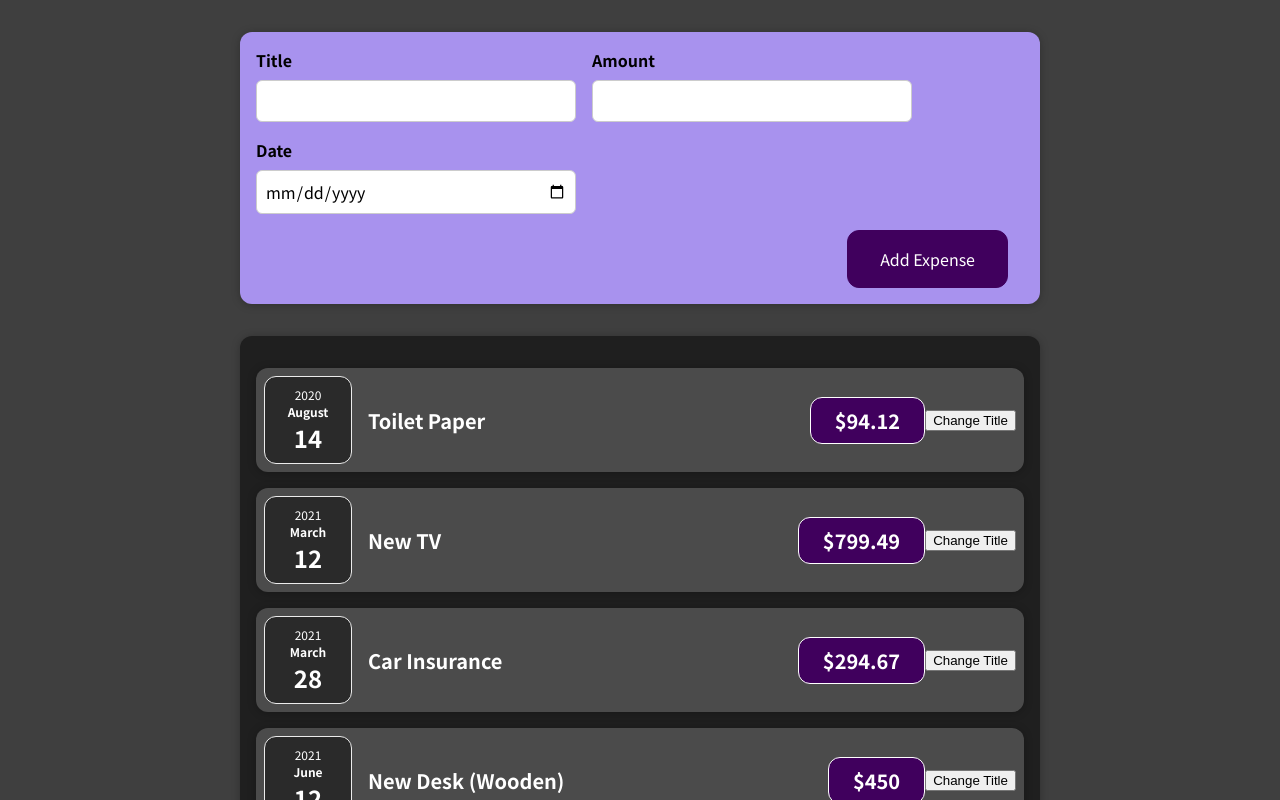
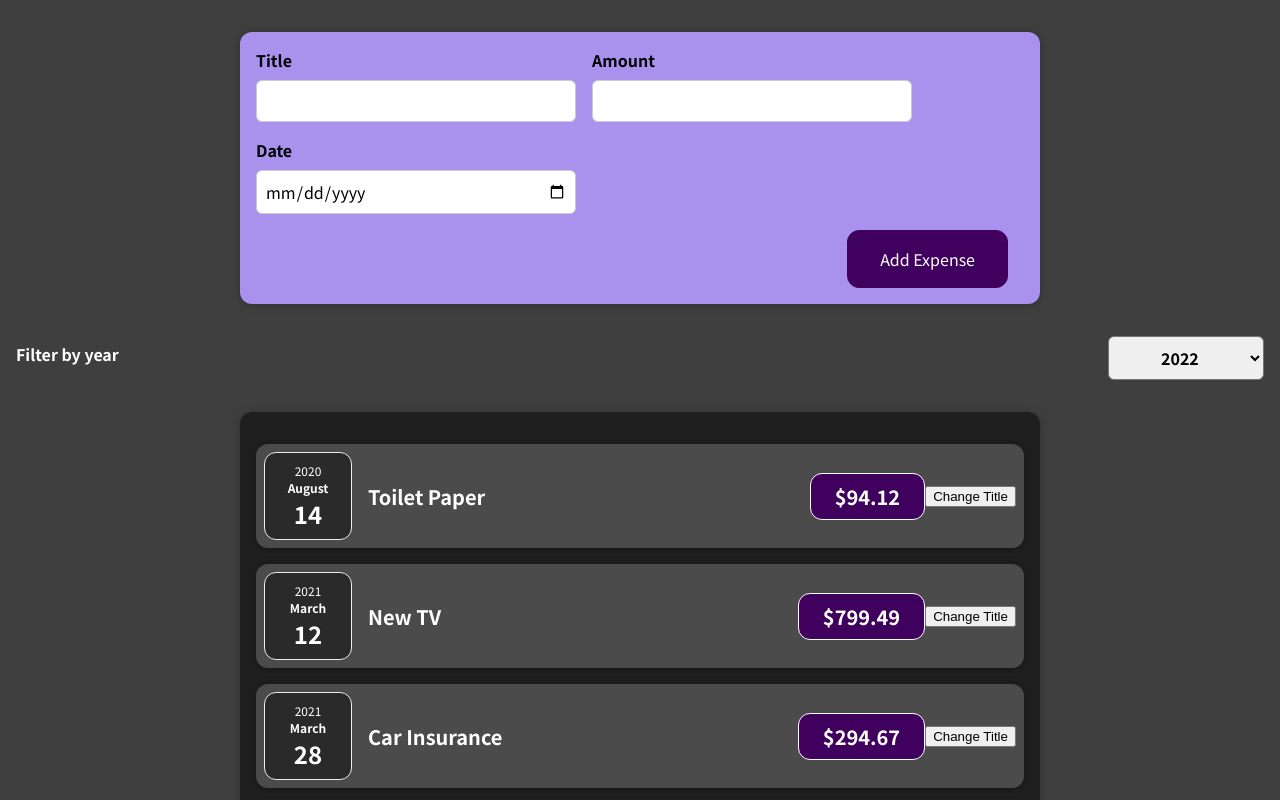
Before and after one commit to jsextonprofessional/udemy-react, a React (Create React App) app in the folder 01-starting-setup/: page / in a window 1280 px wide. Shown: the top 800 px of the page. Built offline with nearby package versions, Linux system fonts and the light colour scheme.

Commit message:
Coded along through s4e60. Attempted assignment2. Logging selected date from dropdown.

```diff
--- a/01-starting-setup/src/components/Expenses/Expenses.js
+++ b/01-starting-setup/src/components/Expenses/Expenses.js
@@ -1,9 +1,12 @@
 import Card from "../UI/Card";
+import ExpensesFilter from "./ExpensesFilter";
 import ExpenseItem from "./ExpenseItem";
 import "./Expenses.css";
 
 const Expenses = (props) => {
   return (
+    <div>
+      <ExpensesFilter />
       <Card className="expenses">
         {props.items.map(item => (
           <ExpenseItem
@@ -14,6 +17,7 @@
           />
         ))}
       </Card>
+    </div>
   );
 }
 
--- /dev/null
+++ b/01-starting-setup/src/components/Expenses/ExpensesFilter.css
@@ -0,0 +1,24 @@
+.expenses-filter {
+  color: white;
+  padding: 0 1rem;
+}
+
+.expenses-filter__control {
+  display: flex;
+  width: 100%;
+  align-items: center;
+  justify-content: space-between;
+  margin: 1rem 0;
+}
+
+.expenses-filter label {
+  font-weight: bold;
+  margin-bottom: 0.5rem;
+}
+
+.expenses-filter select {
+  font: inherit;
+  padding: 0.5rem 3rem;
+  font-weight: bold;
+  border-radius: 6px;
+}
--- /dev/null
+++ b/01-starting-setup/src/components/Expenses/ExpensesFilter.js
@@ -0,0 +1,25 @@
+import React from 'react';
+
+import './ExpensesFilter.css';
+
+const ExpensesFilter = () => {
+  const dropdownChangeHandler = (event) => {
+    console.log(event.target.value);
+  };
+  return (
+    <div className='expenses-filter'>
+      <div
+        className='expenses-filter__control'>
+        <label>Filter by year</label>
+        <select onChange={dropdownChangeHandler}>
+          <option value='2022'>2022</option>
+          <option value='2021'>2021</option>
+          <option value='2020'>2020</option>
+          <option value='2019'>2019</option>
+        </select>
+      </div>
+    </div>
+  );
+};
+
+export default ExpensesFilter;
--- a/01-starting-setup/src/components/NewExpense/ExpenseForm.js
+++ b/01-starting-setup/src/components/NewExpense/ExpenseForm.js
@@ -49,6 +49,7 @@
       date: new Date(enteredDate),
     };
 
+    props.onSaveExpenseData(expenseData);
     console.log(expenseData);
     setEnteredTitle("");
     setEnteredAmount("");
```
Also changed, not shown: 1 other file (tests, documents, lock files or other folders). Lines whose indentation alone changed are shown as unchanged.
